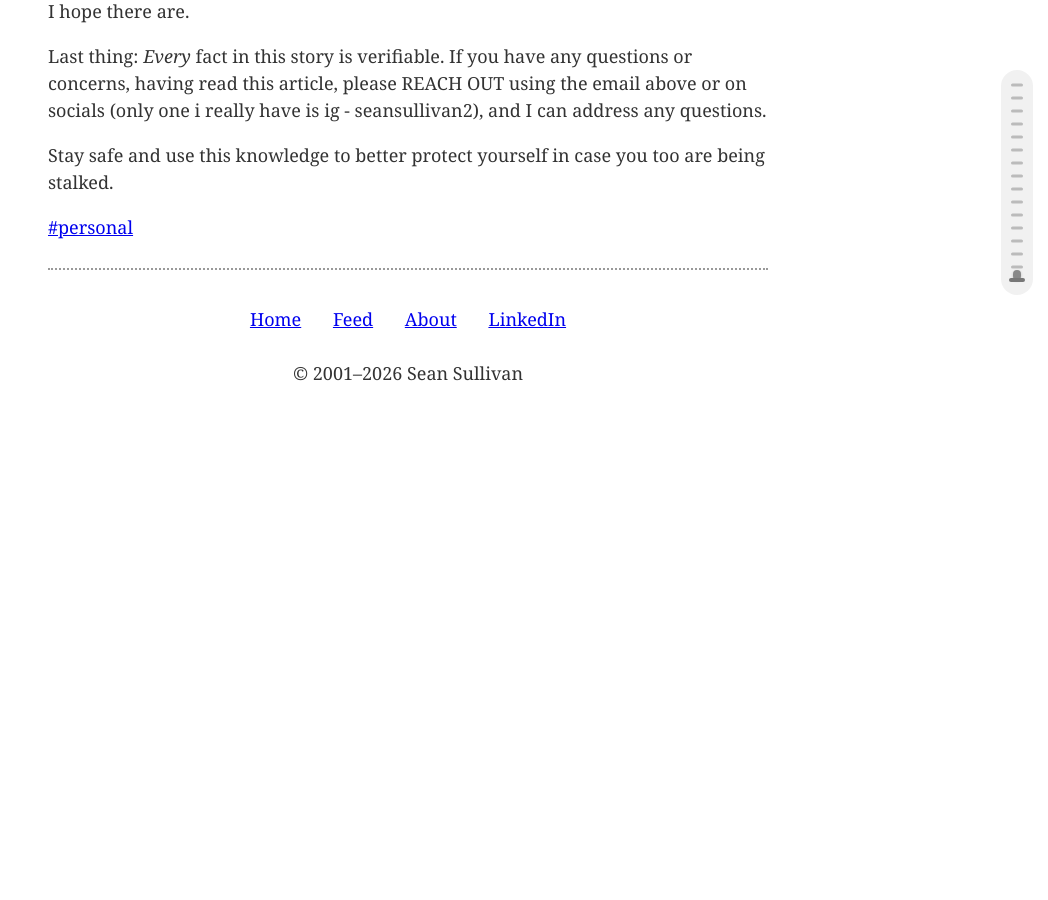
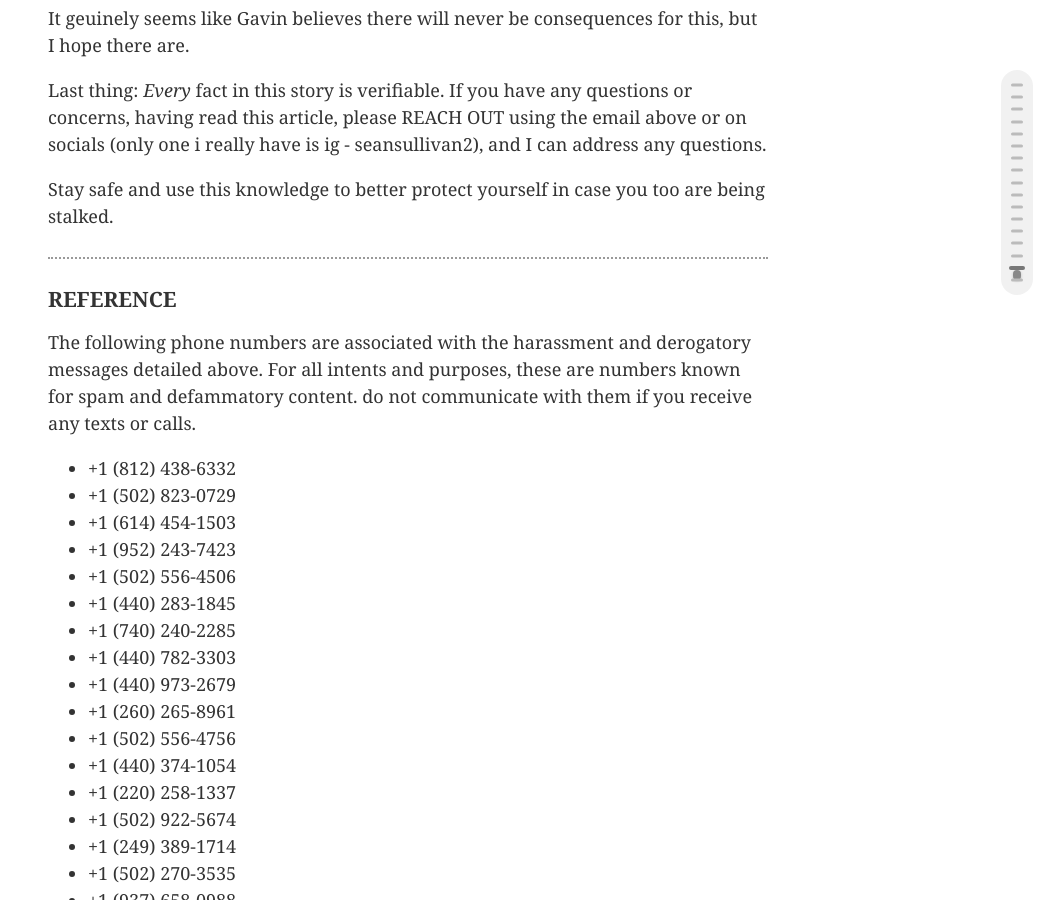
Before and after one commit to 0sps/sullivan.mx, a Jekyll site: the page built from _posts/2026-04-01-Gavin-grier-stalker.md, in a window 1280 px wide and 900 px high, scrolled down 22164 px. Shown: the whole window, without its empty margins (232-1280 px from the left). Built offline with Jekyll 4.4.1, drawn with Linux system fonts in a browser that asks for light colours; before the commit the page ends 22569 px from its top, so only the background shows below that; some of the changed text lies outside the part shown.

Commit message:
Update 2026-04-01-Gavin-grier-stalker.md

```diff
--- a/_posts/2026-04-01-Gavin-grier-stalker.md
+++ b/_posts/2026-04-01-Gavin-grier-stalker.md
@@ -342,3 +342,29 @@
 Last thing: *Every* fact in this story is verifiable. If you have any questions or concerns, having read this article, please REACH OUT using the email above or on socials (only one i really have is ig - seansullivan2), and I can address any questions.
 
 Stay safe and use this knowledge to better protect yourself in case you too are being stalked.
+
+---
+
+### REFERENCE
+
+The following phone numbers are associated with the harassment and derogatory messages detailed above. For all intents and purposes, these are numbers known for spam and defammatory content. do not communicate with them if you receive any texts or calls.
+
+- +1 (812) 438-6332
+- +1 (502) 823-0729
+- +1 (614) 454-1503
+- +1 (952) 243-7423
+- +1 (502) 556-4506
+- +1 (440) 283-1845
+- +1 (740) 240-2285
+- +1 (440) 782-3303
+- +1 (440) 973-2679
+- +1 (260) 265-8961
+- +1 (502) 556-4756
+- +1 (440) 374-1054
+- +1 (220) 258-1337
+- +1 (502) 922-5674
+- +1 (249) 389-1714
+- +1 (502) 270-3535
+- +1 (937) 658-0988
+- +1 (707) 467-7402
+- +1 (206) 753-9173
```
